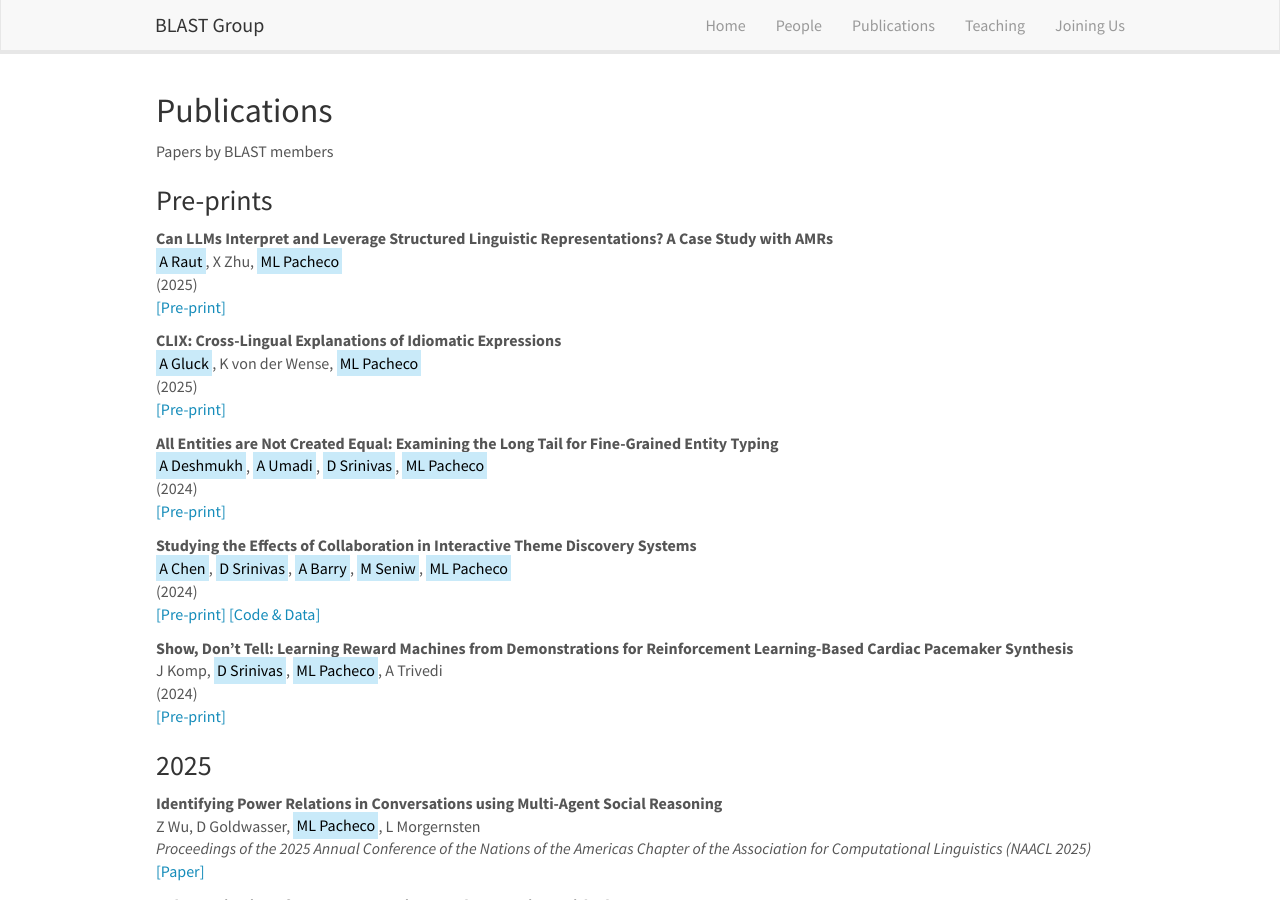
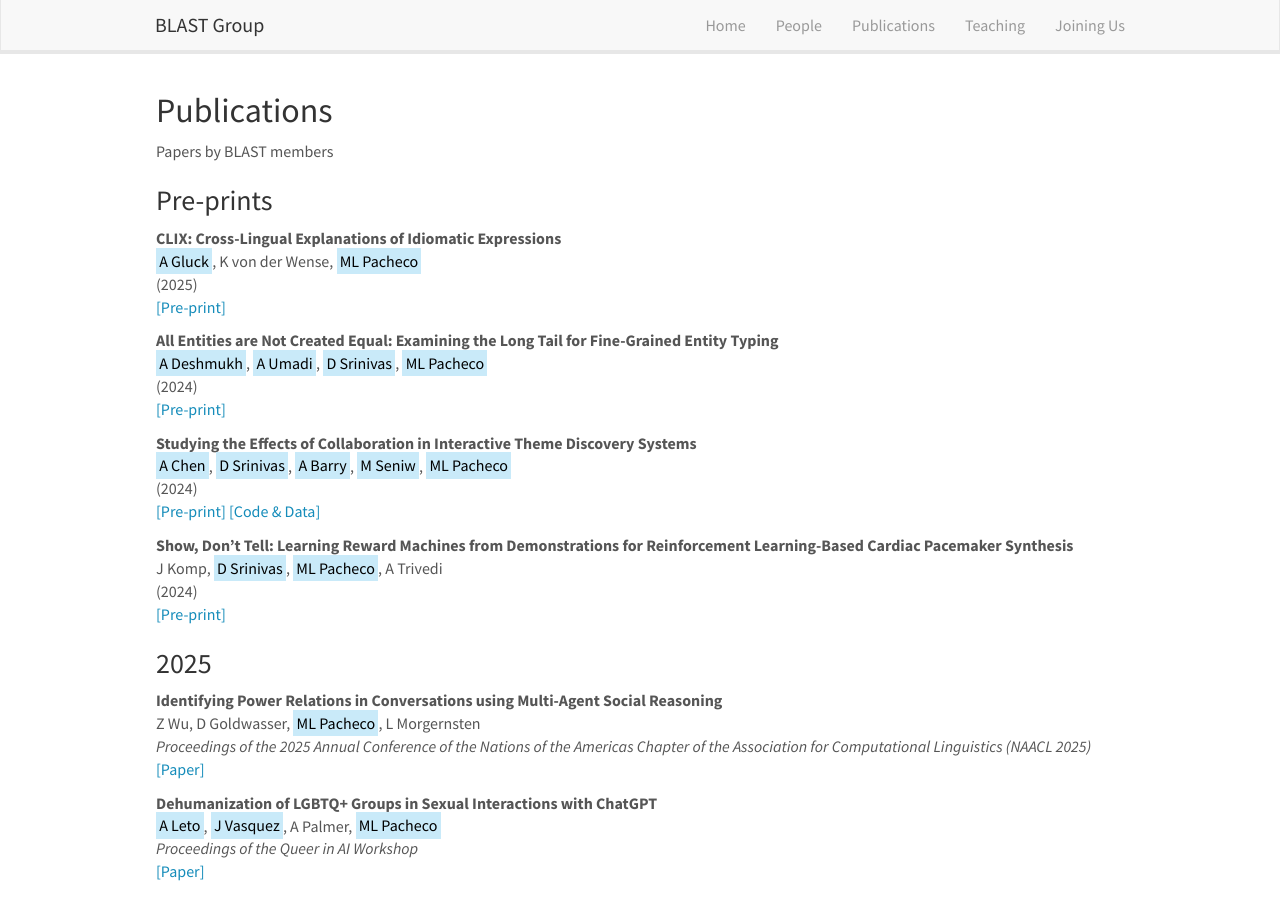
Before and after one commit to blast-cu/blast-cu.github.io, a Jekyll site: the page built from _pages/publications.md, in a window 1280 px wide and 900 px high. Built offline with Jekyll 4.4.1, drawn with Linux system fonts in a browser that asks for light colours; nearby versions of some CDN libraries.

Commit message:
Update publist_preprint.yml

```diff
--- a/_data/publist_preprint.yml
+++ b/_data/publist_preprint.yml
@@ -1,12 +1,3 @@
-- title: "Can LLMs Interpret and Leverage Structured Linguistic Representations? A Case Study with AMRs"
-  authors: <mark>A Raut</mark>, X Zhu, <mark>ML Pacheco</mark>
-  highlight: 0
-  link:
-    url: https://arxiv.org/abs/2504.04745
-    display: \[Pre-print\]
-  year: 2025
-
-
 - title: "CLIX: Cross-Lingual Explanations of Idiomatic Expressions"
   authors: <mark>A Gluck</mark>, K von der Wense, <mark>ML Pacheco</mark>
   highlight: 0
```
